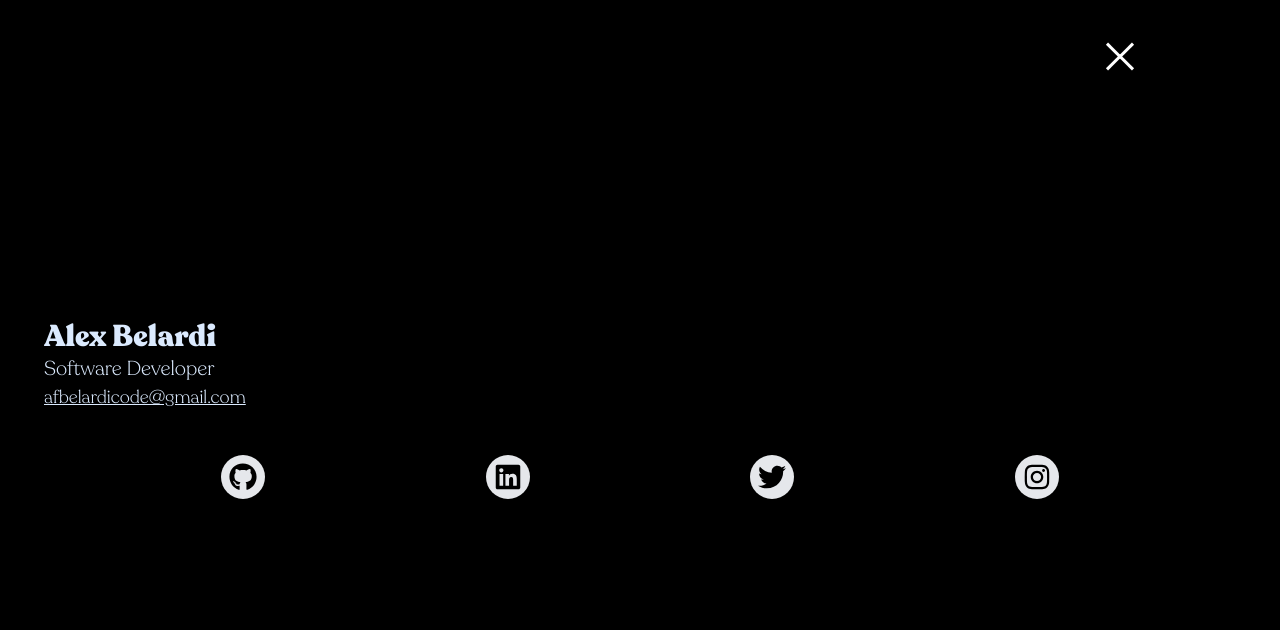
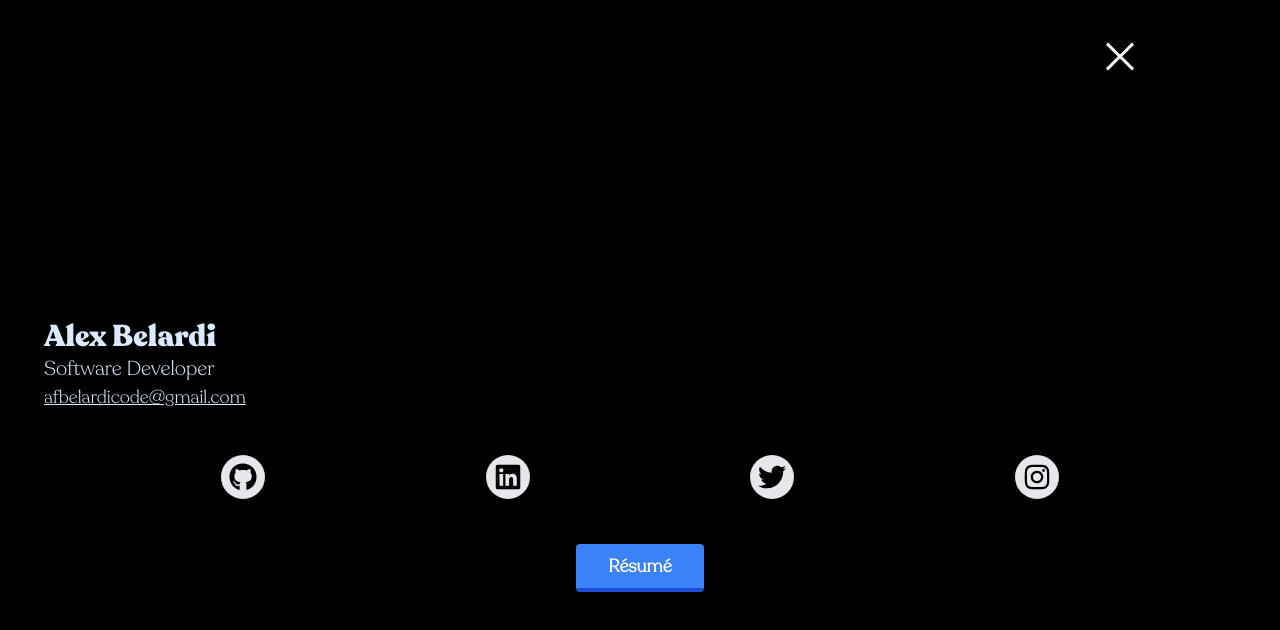
Before and after one commit to afbelardi/new-portfolio, a Next.js app: page / in a window 1280 px wide. Both pictures are taken after a click on the button 1120 px from the left and 56 px from the top of the page. Shown: the top 630 px of the page. Built offline with nearby package versions, Linux system fonts and the light colour scheme.

Commit message:
added resume to site

```diff
--- a/src/components/Splash.js
+++ b/src/components/Splash.js
@@ -29,6 +29,13 @@ export default function Splash (props) {
                         </a>
                     </section>
                 </Fade>
+                <Fade bottom delay={500}>
+                    <div className="flex justify-center">
+                        <a href="/AlexBelardiResume.pdf" target="_blank" class="font-recoleta-light text-lg flex justify-center bg-blue-500 w-32 h-12 hover:bg-blue-400 text-white font-bold py-2 px-4 border-b-4 border-blue-700 hover:border-blue-500 rounded">
+                                Résumé
+                        </a>
+                    </div>
+                </Fade>
             </div>
        </Fade>
 
```
Also changed, not shown: 1 other file (tests, documents, lock files or other folders).
